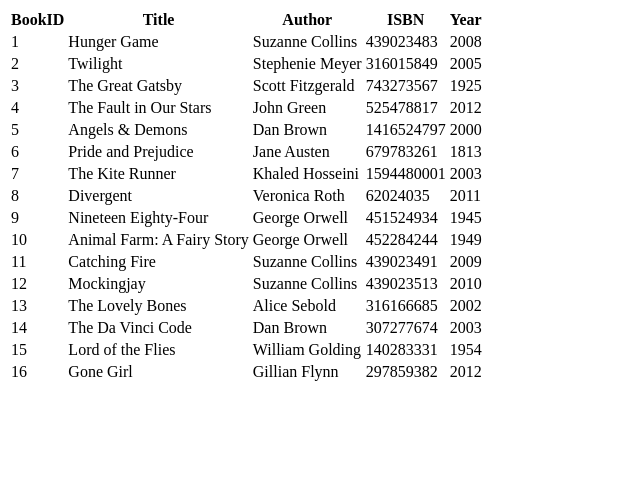
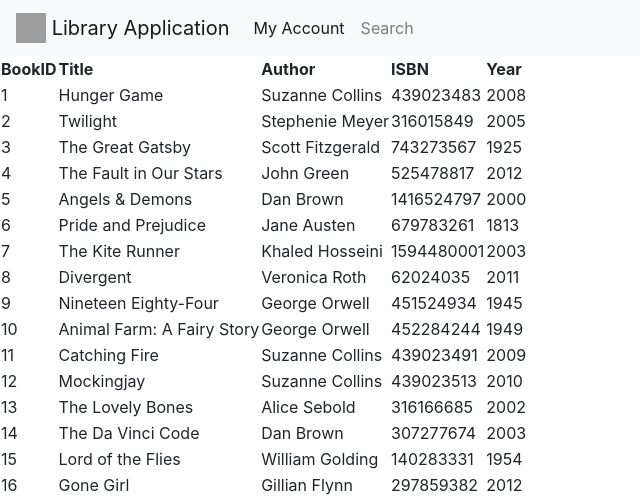
Before and after one commit to morrisarroyo/LibraryProject, a PHP site: page / in a window 1280 px wide. Shown: the top 497 px of the page, without its empty margins (0-640 px from the left). Run offline with PHP 8.4, Linux system fonts and the light colour scheme; data comes from the database, SQL or seed files in the repository; grey boxes are pictures that could not be loaded.

Commit message:
fixed navbar

```diff
--- a/index.php
+++ b/index.php
@@ -3,14 +3,11 @@
     // session isn't started
 		session_start();
 	}
-	if (isset($_POST['logout'])) {
-		unset($_SESSION['login_user']);
-	}
-	//$_SESSION['login_user'] = 'food';
  ?>
 
-<?php if (isset($_SESSION['login_user'])) {
-	// include('navbar.php');
+<?php
+	include('navbar.php');
+	/*
 	echo '
 	<!DOCTYPE html>
 	<html>
@@ -58,7 +55,8 @@
 		</div>
 	  </nav>
 	';
-}
+	*/
+
  ?>
 
 
@@ -110,7 +108,7 @@ function printCatalogue() {
 
 	$servername = "localhost";
 	$username = "root";
-	$password = "Gkswnsqja135";
+	$password = "password";
 	$dbname = "library";
 	/*
 	$link = mysql_connect('localhost', 'root', 'password');
--- a/navbar.php
+++ b/navbar.php
@@ -22,15 +22,32 @@
     </button>
     <div class="collapse navbar-collapse" id="navbarNav">
       <ul class="navbar-nav">
+
+		<?php if (isset($_SESSION['login_user'])): ?>
         <li class="nav-item active">
           <a class="nav-link" href="#">My Account <span class="sr-only">(current)</span></a>
         </li>
-        <li class="nav-item">
+		<li class="nav-item">
           <a class="nav-link" href="#">Users</a>
         </li>
+		<?php else: ?>
+        <li class="nav-item active">
+          <a class="nav-link" href="login.php">My Account <span class="sr-only">(current)</span></a>
+        </li>
+		<?php  endif; ?>
         <li class="nav-item">
           <a class="nav-link" href="#">Search</a>
         </li>
+		<?php if (isset($_SESSION['login_user'])): ?>
+        <li>
+			<a style="color:blue;" class="nav-link" href"="#">
+				<?php echo $_SESSION['login_user']; ?>
+			</a>
+		</li>
+		<li class="nav-item">
+			<a class="nav-link" href="logout.php">Log Out</a>
+		 </li>
+		<?php  endif; ?>
       </ul>
     </div>
   </nav>
```
Also changed, not shown: logout.php (added, +7 -0 lines).
